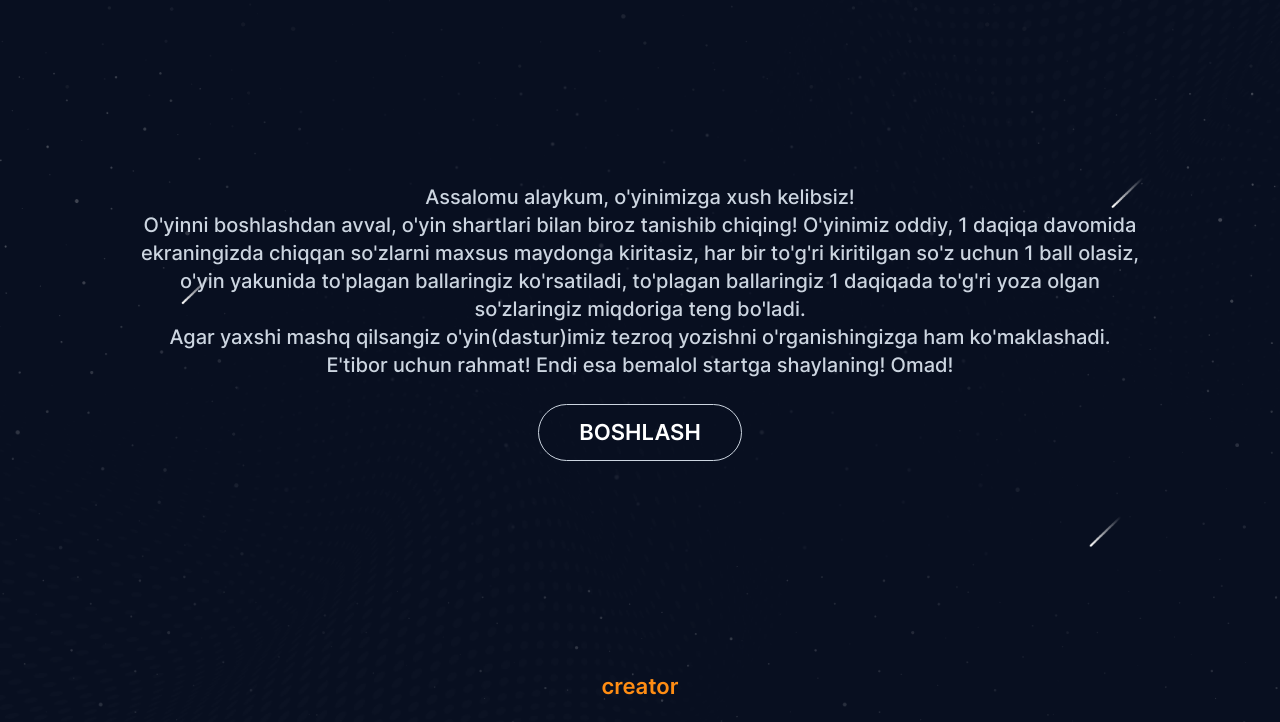
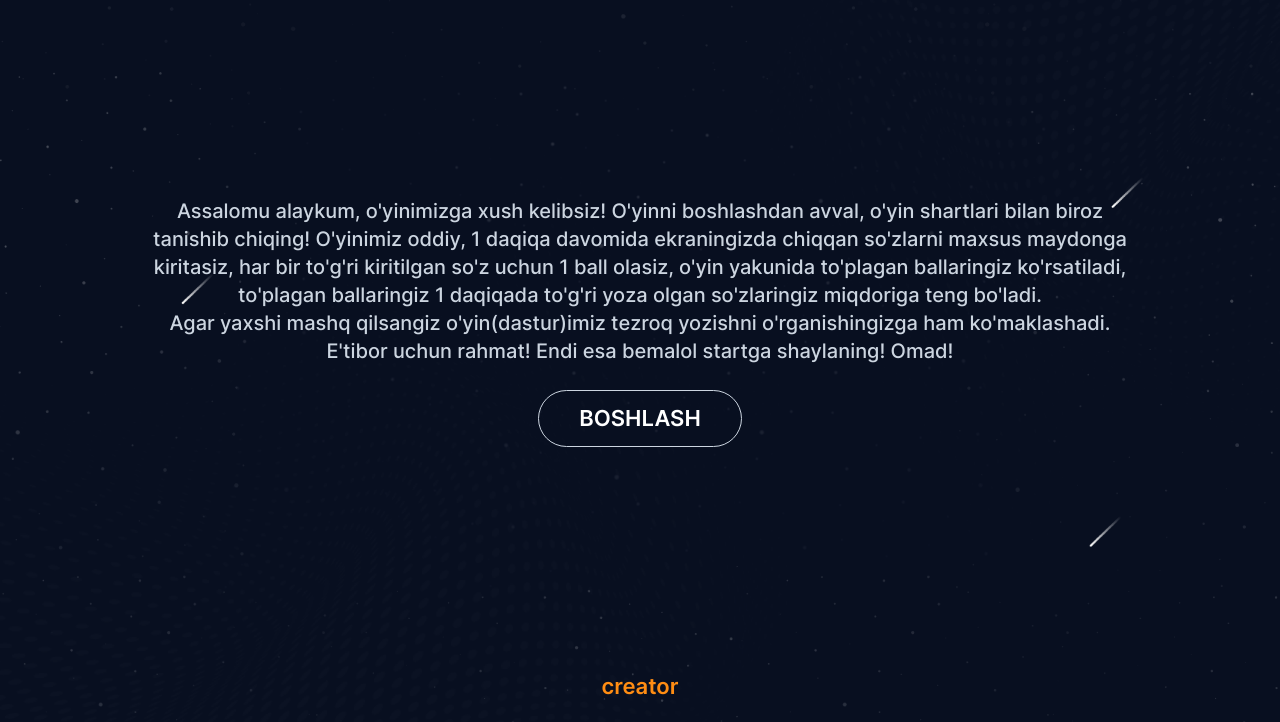
Before and after one commit to svkhrobbeck/tez-yoz, a plain HTML site: page index.html in a window 1280 px wide. Shown: the part 78-800 px from the top of the page. Drawn offline with Linux system fonts and the light colour scheme.

Commit message:
add changes

```diff
--- a/index.html
+++ b/index.html
@@ -45,7 +45,7 @@
 
         <!-- INSTRUCTION -->
         <p class="instruction" data-instruction>
-          Assalomu alaykum, o'yinimizga xush kelibsiz!<br />O'yinni boshlashdan
+          Assalomu alaykum, o'yinimizga xush kelibsiz! O'yinni boshlashdan
           avval, o'yin shartlari bilan biroz tanishib chiqing! O'yinimiz oddiy,
           1 daqiqa davomida ekraningizda chiqqan so'zlarni maxsus maydonga
           kiritasiz, har bir to'g'ri kiritilgan so'z uchun 1 ball olasiz, o'yin
```
